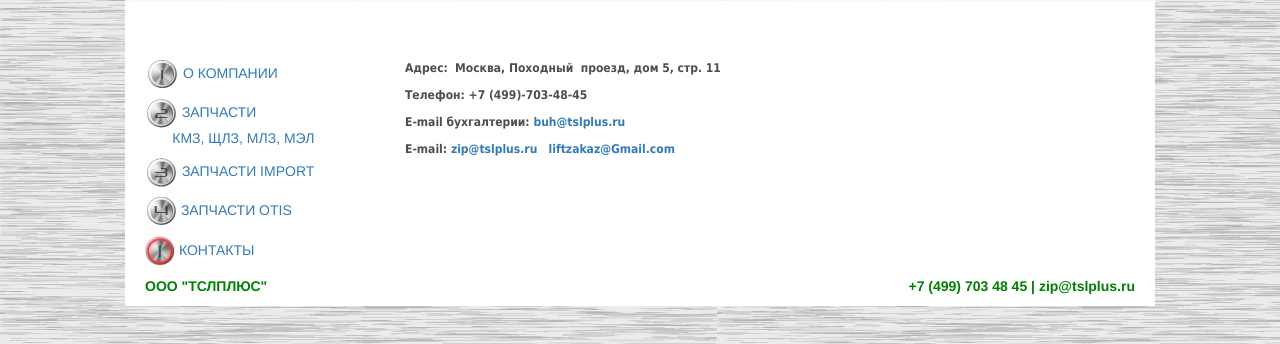
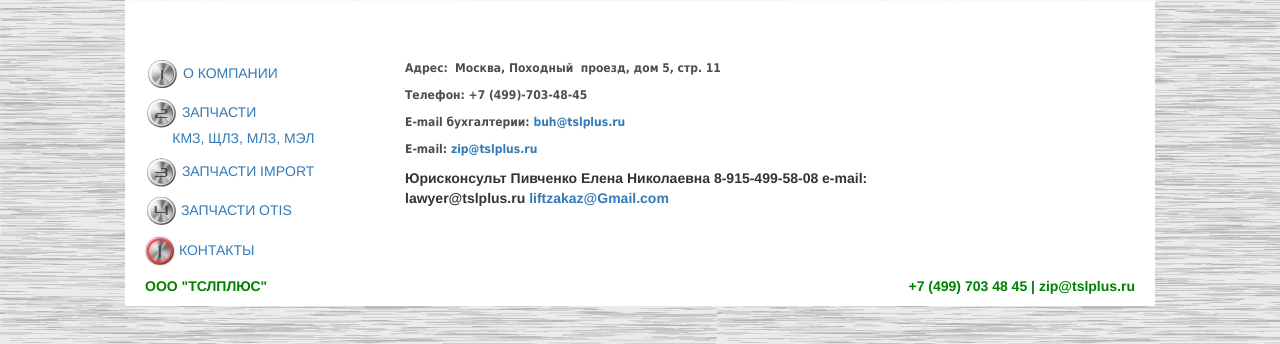
Before and after one commit to kolombetik/liftsite, a Django app: page /contacts in a window 1280 px wide; the page is wider, and only the part inside the window is pictured. Shown: the part 456-800 px from the top of that part. Run offline with Django 3.2, Linux system fonts and the light colour scheme; some libraries are stand-ins or nearby versions.

Commit message:
юрисконсульт

```diff
--- a/templates/contacts.html
+++ b/templates/contacts.html
@@ -85,6 +85,8 @@
                             //-->
                             \
                             n </script>
+                        <p> Юрисконсульт Пивченко Елена Николаевна  8-915-499-58-08
+                e-mail: lawyer@tslplus.ru
                         <a href="mailto:liftzakaz@Gmail.com">liftzakaz@Gmail.com</a>
                         <script type="text/javascript" charset="utf-8" src="https://api-maps.yandex.ru/services/constructor/1.0/js/?sid=1TDGMJKm9hH_Znz3qkLu4__kgMQF0LEO&width=603&height=464&lang=ru_RU&sourceType=constructor"></script>
             </article>
```
